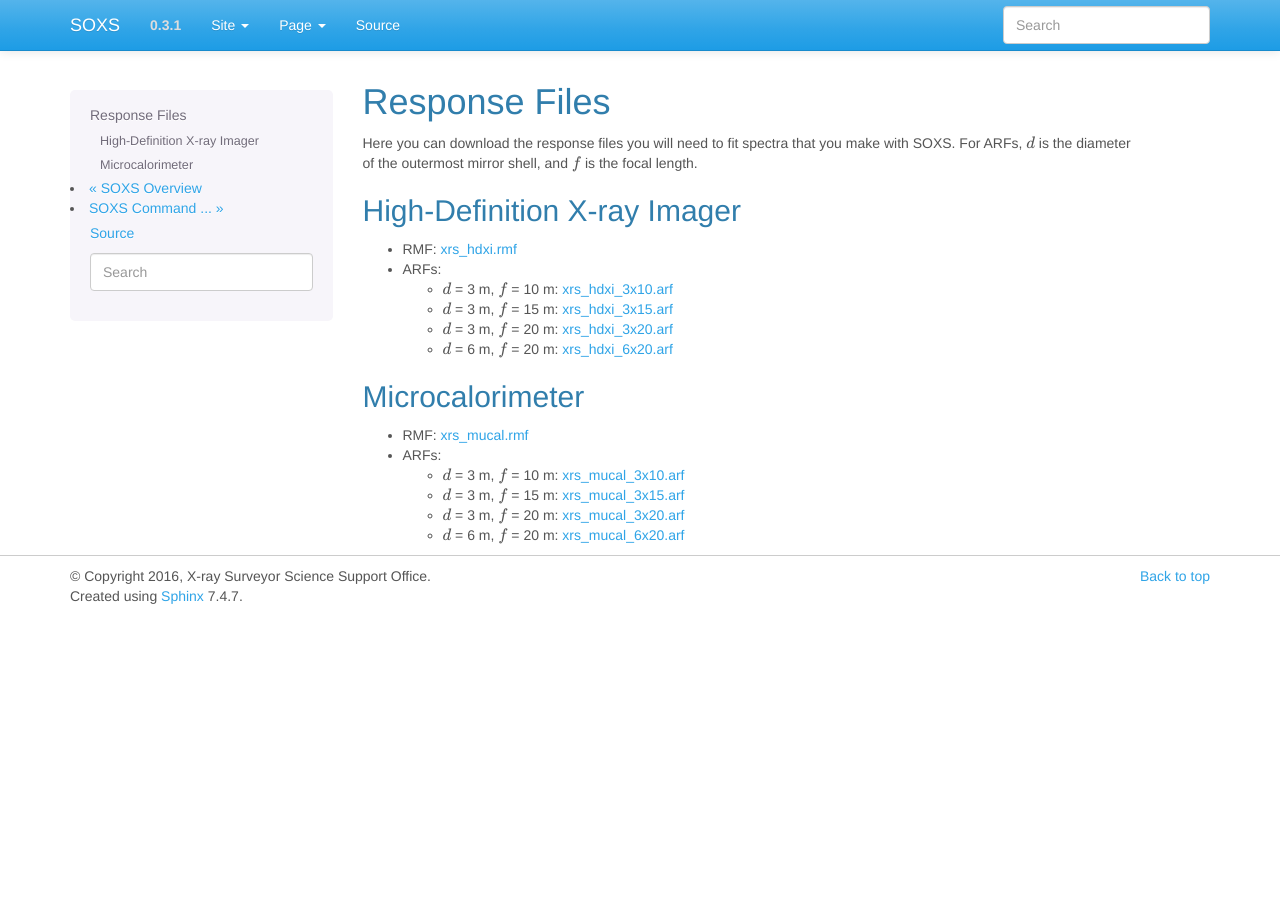
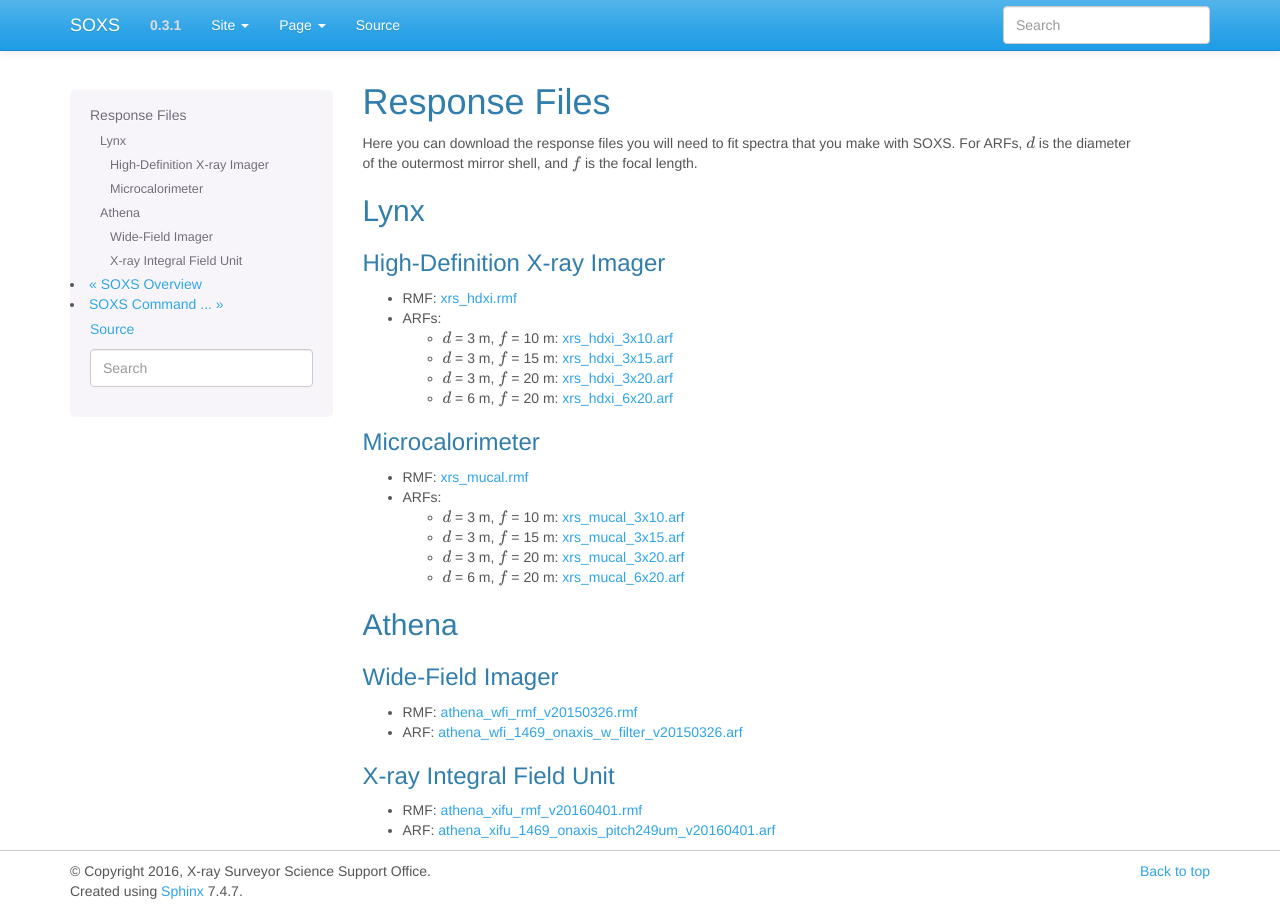
Before and after one commit to lynx-x-ray-observatory/soxs, a Sphinx documentation site: the page built from doc/source/responses.rst, in a window 1280 px wide. Built offline with Sphinx 7.4.7, drawn with Linux system fonts in a browser that asks for light colours.

Commit message:
Add in links to Athena responses

```diff
--- a/doc/source/responses.rst
+++ b/doc/source/responses.rst
@@ -6,8 +6,11 @@ Response Files
 Here you can download the response files you will need to fit spectra that you make with SOXS. For ARFs,
 :math:`d` is the diameter of the outermost mirror shell, and :math:`f` is the focal length.
 
+Lynx
+----
+
 High-Definition X-ray Imager
-----------------------------
+++++++++++++++++++++++++++++
 
 * RMF: `xrs_hdxi.rmf <xrs_hdxi.rmf>`_
 * ARFs:
@@ -19,7 +22,7 @@ High-Definition X-ray Imager
 
 
 Microcalorimeter
-----------------
+++++++++++++++++
 
 * RMF: `xrs_mucal.rmf <xrs_mucal.rmf>`_
 * ARFs:
@@ -28,3 +31,18 @@ Microcalorimeter
   * :math:`d` = 3 m, :math:`f` = 15 m: `xrs_mucal_3x15.arf <xrs_mucal_3x15.arf>`_
   * :math:`d` = 3 m, :math:`f` = 20 m: `xrs_mucal_3x20.arf <xrs_mucal_3x20.arf>`_
   * :math:`d` = 6 m, :math:`f` = 20 m: `xrs_mucal_6x20.arf <xrs_mucal_6x20.arf>`_
+
+Athena
+------
+
+Wide-Field Imager
++++++++++++++++++
+
+* RMF: `athena_wfi_rmf_v20150326.rmf <athena_wfi_rmf_v20150326.rmf>`_
+* ARF: `athena_wfi_1469_onaxis_w_filter_v20150326.arf <athena_wfi_1469_onaxis_w_filter_v20150326.arf>`_
+
+X-ray Integral Field Unit
++++++++++++++++++++++++++
+
+* RMF: `athena_xifu_rmf_v20160401.rmf <athena_xifu_rmf_v20160401.rmf>`_
+* ARF: `athena_xifu_1469_onaxis_pitch249um_v20160401.arf <athena_xifu_1469_onaxis_pitch249um_v20160401.arf>`_
```
